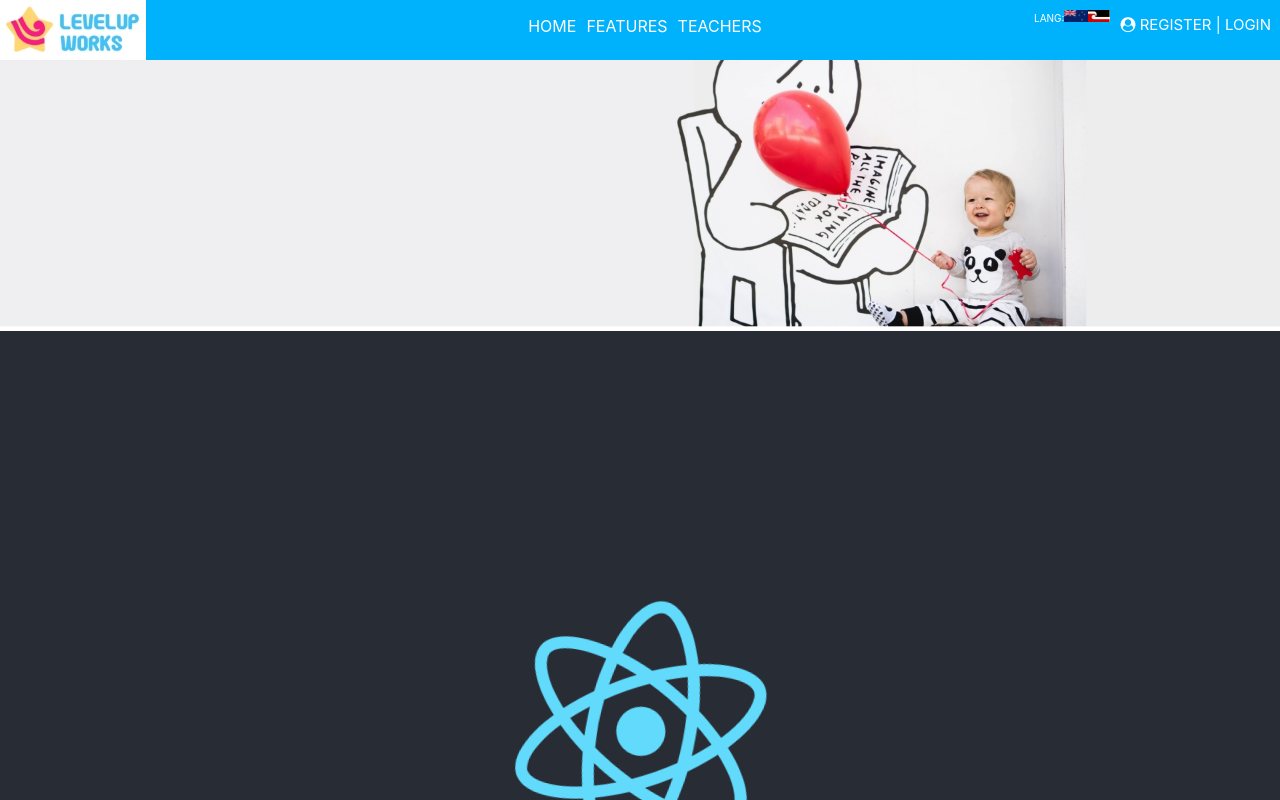
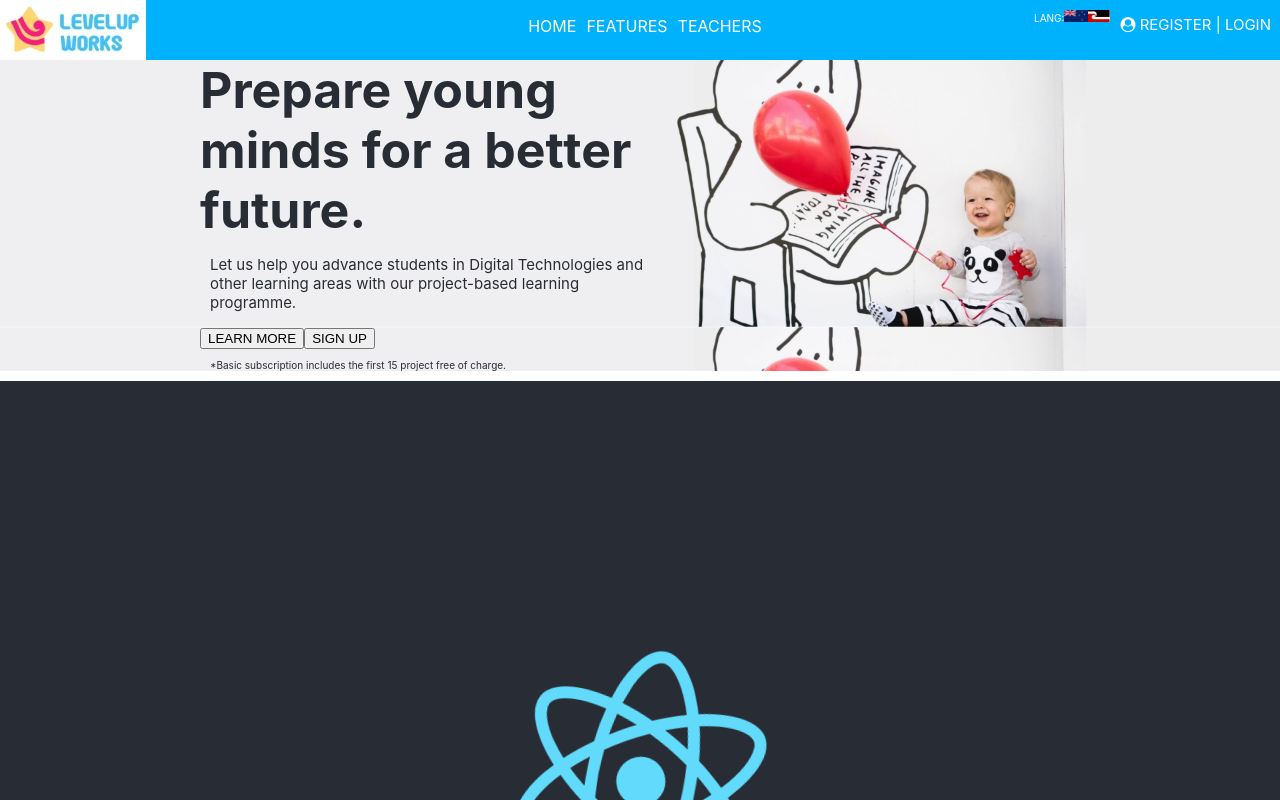
Before and after one commit to vuso2021/Mission-X-Team, a React (Create React App) app in the folder jofa/: page / in a window 1280 px wide. Shown: the top 800 px of the page. Built offline with nearby package versions, Linux system fonts and the light colour scheme.

Commit message:
Section1 Update

```diff
--- a/jofa/src/App.css
+++ b/jofa/src/App.css
@@ -43,9 +43,36 @@
   margin:0px;
 }
 
-.baloonk{
+
+.sec1{
+  background-image:url("img/baloonkid.jpg");
+  background-size:100%;
   width:100%;
 }
+
+.sec11{
+  width:35%;
+  padding-left:200px;
+
+}
+
+
+.psec1{
+  font-size:15px;
+  color:#282c34;
+}
+
+.psec11{
+  font-size:10px;
+  color:#282c34;
+}
+
+
+.sec12{
+  width:65%;
+
+}
+
 
 
 
@@ -55,6 +82,11 @@ p{
   margin-left:10px;
 }
 
+h1{
+  color:#282c34;
+  font-size:50px;
+  margin:0px;
+}
 
 
 .App-logo {
--- a/jofa/src/App.js
+++ b/jofa/src/App.js
@@ -54,11 +54,38 @@ function Section1(){
   return (
     <div className="sec1">
 
-        <img src={baloon} className="baloonk"/>
+      <div className="sec11">
+        <h1> Prepare young minds for a better future.</h1>
 
+        <p className="psec1"> Let us help you advance students in Digital Technologies
+          and other learning areas with our project-based learning programme.
+        </p>
+
+        <button>LEARN MORE</button>
+
+        <button>SIGN UP</button>
+
+        <p className="psec11">*Basic subscription includes the first 15 project
+          free of charge.
+        </p>
+
+      </div>
+
+      <div className="sec12"></div>
     </div>
   );
 }
+
+
+
+
+
+
+
+
+
+
+
 
 
 function App() {
```
